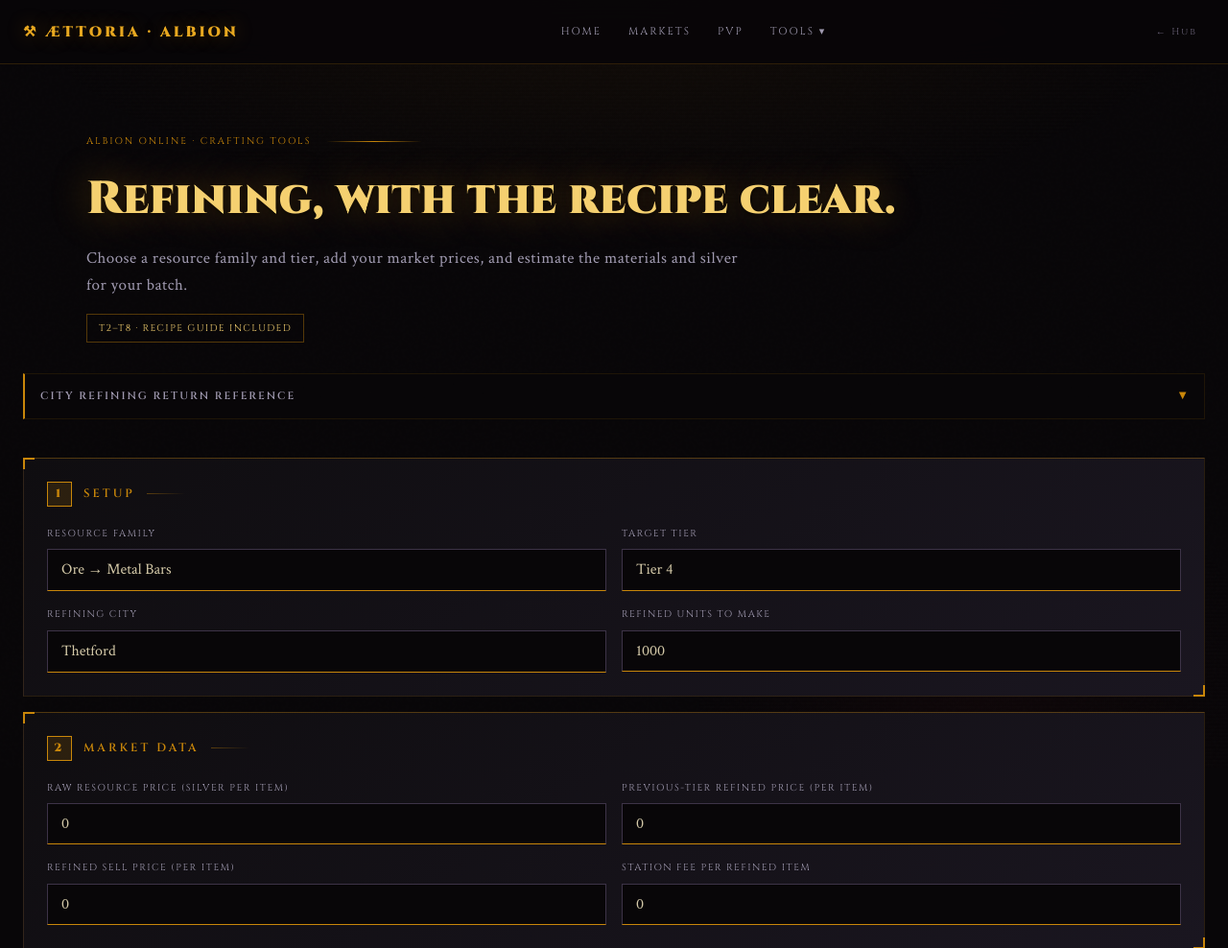
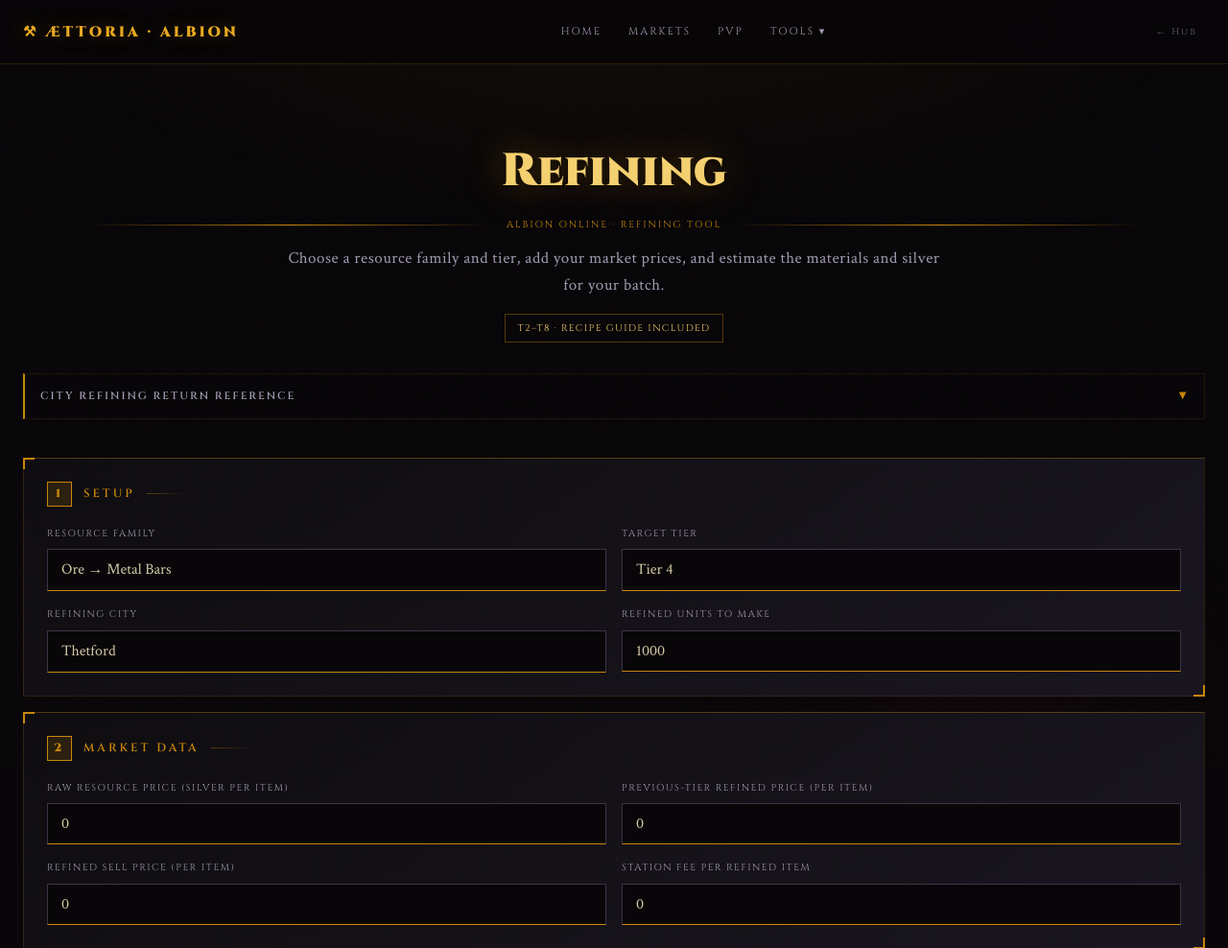
Before and after one commit to kabeloncube/Attoria, a website: page public/albion/refining.html in a window 1280 px wide. Shown: the top 988 px of the page at 96% size. Drawn offline with Linux system fonts and the light colour scheme.

Commit message:
continued work on the refining page

```diff
--- a/public/albion/refining.html
+++ b/public/albion/refining.html
@@ -43,8 +43,8 @@
   <main class="tool-container">
     <div class="page-header">
       <span class="page-header-emblem" aria-hidden="true">⚒</span>
-      <div class="header-rule"><span>Albion Online · Crafting tools</span></div>
-      <h1>Refining, with the recipe clear.</h1>
+      <h1>Refining</h1>
+      <div class="header-rule"><span>Albion Online · Refining tool</span></div>
       <p>Choose a resource family and tier, add your market prices, and estimate the materials and silver for your batch.</p>
       <span class="page-badge">T2–T8 · Recipe guide included</span>
     </div>
--- a/public/assets/css/refining.css
+++ b/public/assets/css/refining.css
@@ -869,7 +869,7 @@ input:checked ~ .toggle-label { color: var(--parchment); }
 /* Planner layout: compact inputs beside a clear batch summary, with the
    existing Albion forge palette and typography shared across the site. */
 .page-header {
-  text-align: left;
+  text-align: center;
   max-width: 1100px;
   margin: 0 auto;
   padding: var(--spacing-10) 0 var(--spacing-8);
@@ -877,11 +877,11 @@ input:checked ~ .toggle-label { color: var(--parchment); }
 .page-header-emblem { display: none; }
 .header-rule {
   max-width: none;
-  margin: 0 0 var(--spacing-3);
-  justify-content: flex-start;
+  margin: 0 auto var(--spacing-3);
+  justify-content: center;
 }
-.header-rule::before { display: none; }
-.header-rule::after { max-width: 100px; }
+.header-rule::before { display: block; }
+.header-rule::after { max-width: none; }
 .header-rule span { letter-spacing: 2px; }
 .page-header h1 {
   font-size: clamp(28px, 4.4vw, 48px);
@@ -890,6 +890,8 @@ input:checked ~ .toggle-label { color: var(--parchment); }
 }
 .page-header p {
   max-width: 680px;
+  margin-left: auto;
+  margin-right: auto;
   font-size: 17px;
   font-style: normal;
   color: var(--silver);
```
